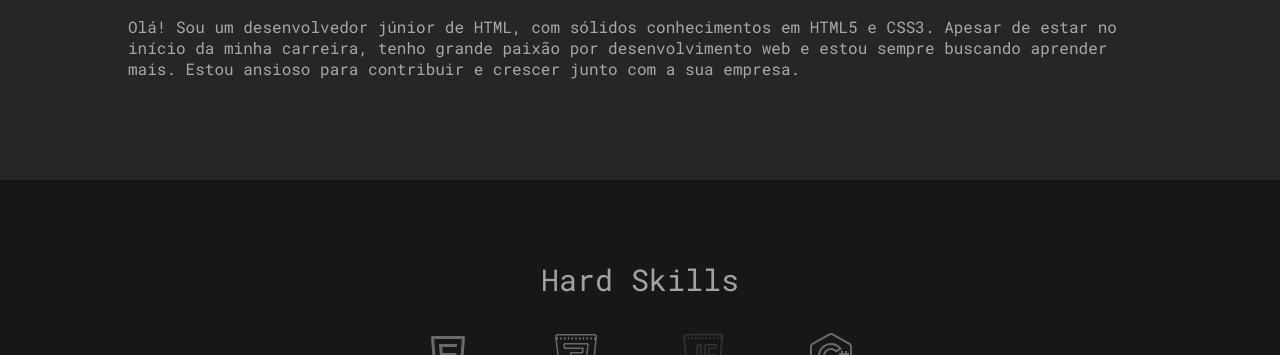
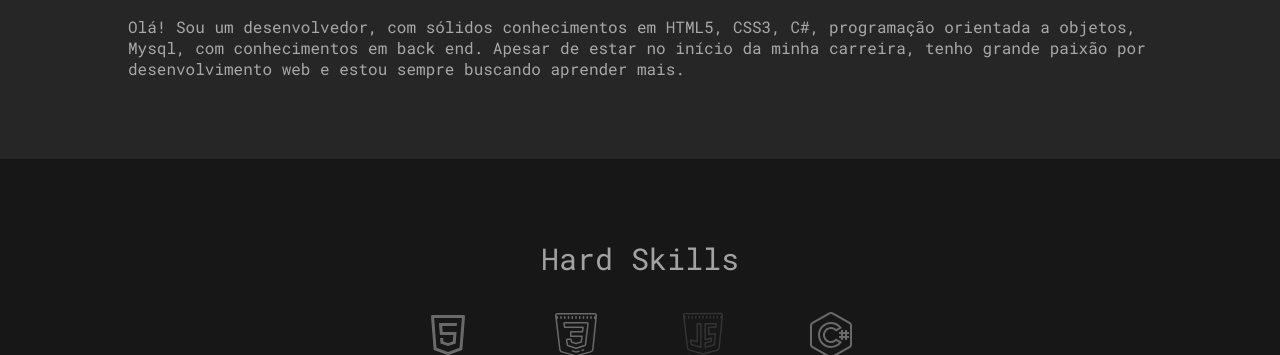
Before and after one commit to GabrielPjd3v/Curriculo-Online, a plain HTML site: page index.html in a window 1280 px wide. Shown: the part 745-1100 px from the top of the page. Drawn offline with Linux system fonts and the light colour scheme; a script that the page names is missing.

Commit message:
Sobre mim

```diff
--- a/index.html
+++ b/index.html
@@ -103,10 +103,8 @@
             <div class="Visão">Visão e Objetivos</div>
 
             <div class="txt-sobre">
-                <p>Olá! Sou um desenvolvedor júnior de HTML, com sólidos conhecimentos em HTML5 e CSS3. Apesar de estar
-                    no início da minha carreira, tenho grande paixão por desenvolvimento web e estou sempre buscando
-                    aprender mais. Estou ansioso para contribuir e crescer junto com a sua empresa.</p>
-                <br>
+                <p>Olá! Sou um desenvolvedor, com sólidos conhecimentos em HTML5, CSS3, C#, programação orientada a objetos, Mysql, com conhecimentos em back end. Apesar de estar no início da minha carreira, tenho grande paixão por desenvolvimento web e estou sempre buscando aprender mais.</p>
+
 
 
 
```
